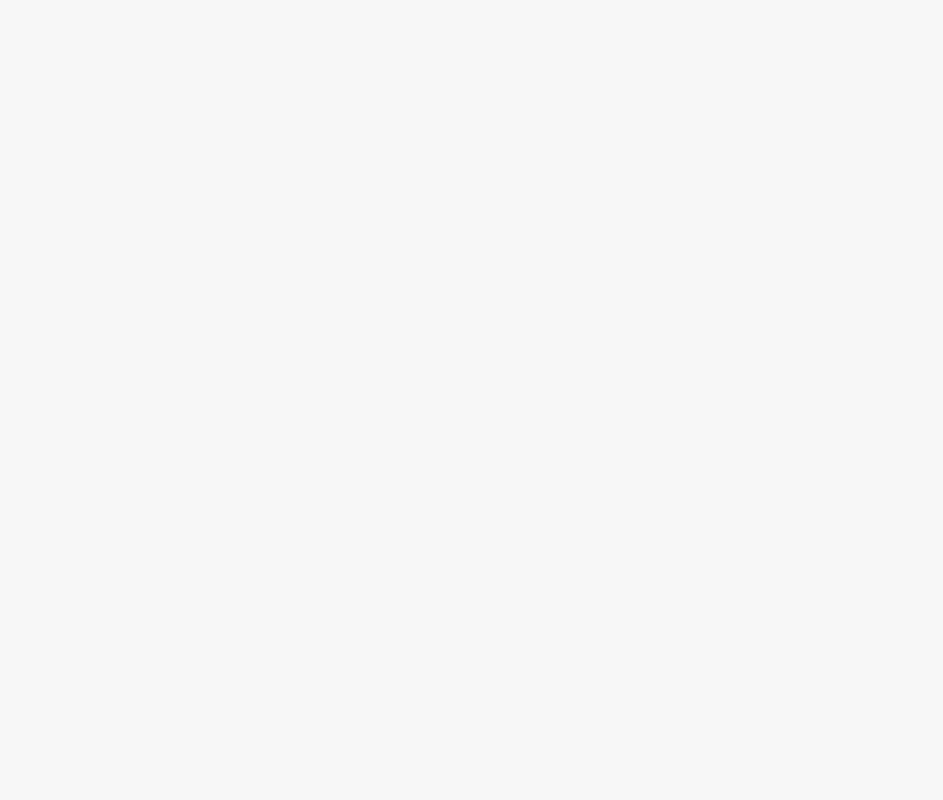
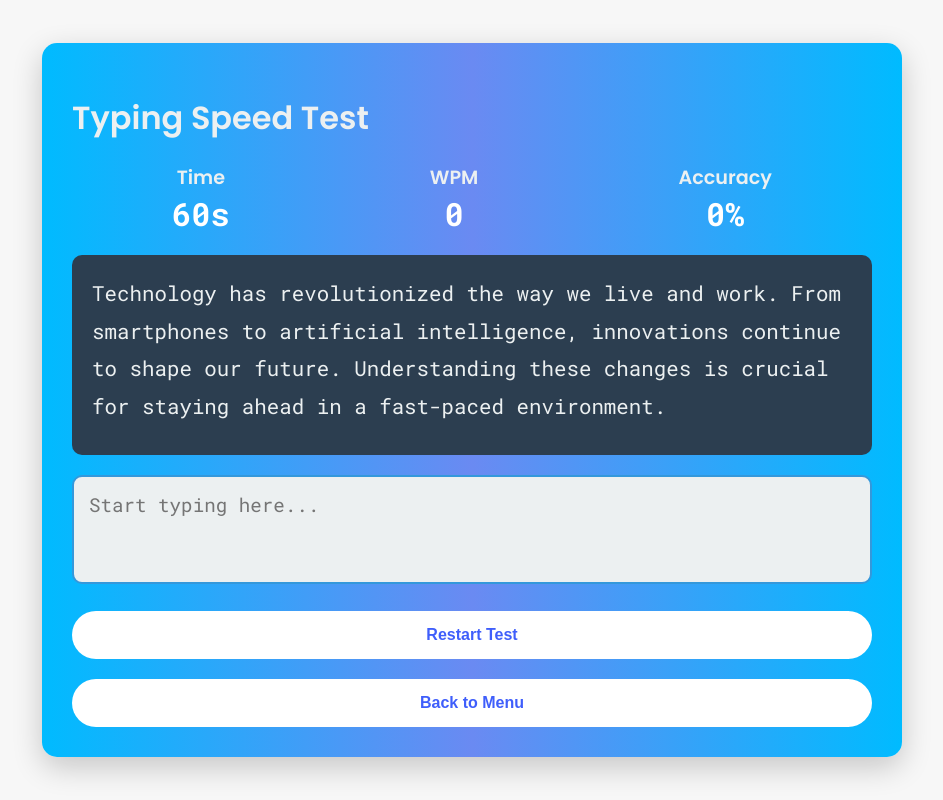
Before and after one commit to HetLimbani-learnerboy/MemeGenerator-AIRoaster-MiniGames, a React (Vite) app: page /typinggame in a window 1280 px wide. Before the commit this address had no page. Shown: the whole page, without its empty margins (168-1111 px from the left). Built offline with nearby package versions, Linux system fonts and the light colour scheme.

Commit message:
TypingGame add

```diff
--- a/src/App.jsx
+++ b/src/App.jsx
@@ -4,6 +4,7 @@ import Homepage from './Components/Homepage.jsx'
 import Getstart from './Components/Getstart.jsx'
 import TicTacToe from './Components/TicTacToe.jsx'
 import RPSgame from './Components/RPSGame.jsx'
+import TypingGame from './Components/TypingGame.jsx'
 
 function App(){
   return(
@@ -12,6 +13,7 @@ function App(){
       <Route path='/getstart' element={<Getstart/>}/>
       <Route path='/TicTacToe' element={<TicTacToe/>}/>
       <Route path='/RPSgame' element={<RPSgame/>}/>
+      <Route path='/typinggame' element={<TypingGame/>}/>
 
     </Routes>
   )
--- a/src/Components/Getstart.jsx
+++ b/src/Components/Getstart.jsx
@@ -190,7 +190,7 @@ const Getstart = () => {
                             <li className="game-item game-2"  onClick={()=>navigate('/RPSgame')}>Rock Paper Scissors
                             <button>Play with AI</button></li>
                             <li className="game-item game-3" >Typing Speed Test
-                                <button>Start Test</button>
+                                <button onClick={()=>navigate('/typinggame')}>Start Test</button>
                             </li>
                         </ul>
                     </div>
--- /dev/null
+++ b/src/Components/TypingGame.jsx
@@ -0,0 +1,166 @@
+import React, { useState, useEffect, useRef } from 'react';
+import { useNavigate } from 'react-router-dom';
+import './Typinggame.css';
+
+const TEXT_SAMPLES = [
+  "The quick brown fox jumps over the lazy dog. This sentence contains every letter of the alphabet. Learning to type quickly and accurately is a valuable skill in today's digital world. Practice regularly to improve your speed.",
+  "Technology has revolutionized the way we live and work. From smartphones to artificial intelligence, innovations continue to shape our future. Understanding these changes is crucial for staying ahead in a fast-paced environment.",
+  "The sun always shines brightest after the rain. This old saying reminds us that challenges are often followed by opportunities. Maintaining a positive outlook can help you navigate difficult times and emerge stronger than before.",
+  "Exploring the world is a journey of discovery. Every new place offers unique cultures, histories, and perspectives. Traveling broadens the mind and enriches the soul, creating memories that last a lifetime. Adventure awaits.",
+  "Creativity is the ability to bring something new into existence. It is not limited to the arts but can be applied in any field. Fostering a creative mindset involves curiosity, experimentation, and the courage to make mistakes."
+];
+
+function TypingGame() {
+  const [textToType, setTextToType] = useState('');
+  const [userInput, setUserInput] = useState('');
+  const [timer, setTimer] = useState(60);
+  const [gameState, setGameState] = useState('waiting');
+  const [wpm, setWpm] = useState(0);
+  const [accuracy, setAccuracy] = useState(0);
+  const inputRef = useRef(null);
+  const timerIntervalRef = useRef(null);
+  const navigate = useNavigate();
+
+  const resetGame = () => {
+    const randomIndex = Math.floor(Math.random() * TEXT_SAMPLES.length);
+    setTextToType(TEXT_SAMPLES[randomIndex]);
+    setUserInput('');
+    setTimer(60);
+    setGameState('waiting');
+    setWpm(0);
+    setAccuracy(0);
+    if (timerIntervalRef.current) {
+      clearInterval(timerIntervalRef.current);
+    }
+    inputRef.current?.focus();
+  };
+
+  useEffect(() => {
+    resetGame();
+  }, []);
+
+  useEffect(() => {
+    if (gameState === 'running' && timer > 0) {
+      timerIntervalRef.current = setInterval(() => {
+        setTimer((prevTimer) => prevTimer - 1);
+      }, 1000);
+    } else if (timer === 0 && gameState === 'running') {
+      setGameState('finished');
+      clearInterval(timerIntervalRef.current);
+      calculateResults();
+    }
+    return () => clearInterval(timerIntervalRef.current);
+  }, [gameState, timer]);
+
+  const handleInputChange = (e) => {
+    const { value } = e.target;
+    if (gameState === 'finished') return;
+
+    if (gameState === 'waiting') {
+      setGameState('running');
+    }
+    setUserInput(value);
+  };
+
+  const calculateResults = () => {
+    const wordsTyped = userInput.trim().split(/\s+/).length;
+    const timeElapsedInMinutes = (60 - timer) / 60;
+
+    let correctChars = 0;
+    const typedChars = userInput.length;
+
+    textToType.split('').forEach((char, index) => {
+        if (userInput[index] === char) {
+            correctChars++;
+        }
+    });
+
+    const calculatedWpm = timeElapsedInMinutes > 0 ? Math.round((correctChars / 5) / timeElapsedInMinutes) : 0;
+    const calculatedAccuracy = typedChars > 0 ? Math.round((correctChars / typedChars) * 100) : 0;
+
+    setWpm(calculatedWpm);
+    setAccuracy(calculatedAccuracy);
+  };
+
+
+  const renderText = () => {
+    return textToType.split('').map((char, index) => {
+      let className = '';
+      if (index < userInput.length) {
+        className = userInput[index] === char ? 'correct' : 'incorrect';
+      } else if (index === userInput.length) {
+        className = 'cursor';
+      }
+      return <span key={index} className={className}>{char}</span>;
+    });
+  };
+
+  return (
+    <>
+
+      <div className="typing-game-container">
+        <div className="typing-game">
+          <h1>Typing Speed Test</h1>
+          <div className="stats">
+            <div className="stat-item">
+              Time
+              <span>{timer}s</span>
+            </div>
+            <div className="stat-item">
+              WPM
+              <span>{wpm}</span>
+            </div>
+            <div className="stat-item">
+              Accuracy
+              <span>{accuracy}%</span>
+            </div>
+          </div>
+          <div className="text-display-container">
+            {renderText()}
+          </div>
+          <textarea
+            ref={inputRef}
+            className="input-area"
+            value={userInput}
+            onChange={handleInputChange}
+            placeholder="Start typing here..."
+            disabled={gameState === 'finished'}
+            rows="3"
+          />
+          <div className="controls">
+            <button className="restart-btn" onClick={resetGame}>
+              Restart Test
+            </button>
+            <button className='restart-btn' onClick={() => navigate('/getstart')}>
+                Back to Menu
+            </button>
+          </div>
+        </div>
+        {gameState === 'finished' && (
+          <div className="results-overlay">
+            <div className="results-box">
+              <h2>Test Complete!</h2>
+              <div className="stats">
+                 <div className="stat-item">
+                    WPM
+                    <span>{wpm}</span>
+                  </div>
+                  <div className="stat-item">
+                    Accuracy
+                    <span>{accuracy}%</span>
+                  </div>
+              </div>
+              <div className="controls">
+                <button className="restart-btn" onClick={resetGame}>
+                  Try Again
+                </button>
+              </div>
+            </div>
+          </div>
+        )}
+      </div>
+    </>
+  );
+}
+
+export default TypingGame;
--- /dev/null
+++ b/src/Components/Typinggame.css
@@ -0,0 +1,142 @@
+    @import url('https://fonts.googleapis.com/css2?family=Roboto+Mono:wght@400;500;700&family=Poppins:wght@400;600&display=swap');
+
+    .typing-game-container {
+      display: flex;
+      flex-direction: column;
+      align-items: center;
+      justify-content: center;
+      min-height: 100vh;
+      font-family: 'Poppins', sans-serif;
+      color: #ecf0f1;
+      padding: 20px;
+      box-sizing: border-box;
+    }
+
+    .typing-game {
+      width: 100%;
+      max-width: 800px;
+      /* background-color: #34495e; */
+      background: linear-gradient(to right, #00bbff, #6a8af2, #00bbff);
+      padding: 30px;
+      border-radius: 15px;
+      box-shadow: 0 10px 30px rgba(0, 0, 0, 0.2);
+    }
+
+    .stats {
+      display: flex;
+      justify-content: space-around;
+      margin-bottom: 20px;
+      font-size: 1.2rem;
+      font-weight: 600;
+    }
+
+    .stat-item {
+      text-align: center;
+    }
+
+    .stat-item span {
+      display: block;
+      font-size: 2rem;
+      font-family: 'Roboto Mono', monospace;
+      color: white;
+    }
+
+    .text-display-container {
+      background-color: #2c3e50;
+      padding: 20px;
+      border-radius: 10px;
+      margin-bottom: 20px;
+      font-family: 'Roboto Mono', monospace;
+      font-size: 1.3rem;
+      line-height: 1.8;
+      height: 160px;
+      overflow-y: auto;
+      text-align: left;
+    }
+
+    .text-display-container span.correct {
+      color: #2ecc71;
+    }
+
+    .text-display-container span.incorrect {
+      color: #e74c3c;
+      text-decoration: underline;
+    }
+
+    .text-display-container span.cursor {
+      background-color: #3498db;
+      color: #2c3e50;
+      border-radius: 2px;
+      animation: blink 1s infinite;
+    }
+
+    @keyframes blink {
+      50% { background-color: transparent; color: inherit; }
+    }
+
+    .input-area {
+      width: 100%;
+      padding: 15px;
+      font-size: 1.2rem;
+      border-radius: 10px;
+      border: 2px solid #95a5a6;
+      background-color: #ecf0f1;
+      color: #2c3e50;
+      font-family: 'Roboto Mono', monospace;
+      box-sizing: border-box;
+      resize: none;
+    }
+
+    .input-area:focus {
+      outline: none;
+      border-color: #3498db;
+    }
+
+    .controls {
+      margin-top: 20px;
+      text-align: center;
+    }
+
+    .restart-btn {
+      background-color: #e67e22;
+      color: white;
+      border: none;
+      padding: 12px 25px;
+      font-size: 1.1rem;
+      font-weight: 600;
+      border-radius: 8px;
+      cursor: pointer;
+      transition: background-color 0.3s, transform 0.2s;
+    }
+
+    .restart-btn:hover {
+
+      transform: translateY(-2px);
+    }
+
+    .results-overlay {
+      position: absolute;
+      top: 0;
+      left: 0;
+      right: 0;
+      bottom: 0;
+      background-color: rgba(0, 0, 0, 0.7);
+      display: flex;
+      align-items: center;
+      justify-content: center;
+      z-index: 10;
+    }
+
+    .results-box {
+      background-color: #34495e;
+      padding: 40px;
+      border-radius: 15px;
+      text-align: center;
+      box-shadow: 0 10px 40px rgba(0, 0, 0, 0.3);
+    }
+
+    .results-box h2 {
+      font-size: 2.5rem;
+      color: #1abc9c;
+      margin-bottom: 20px;
+    }
```
